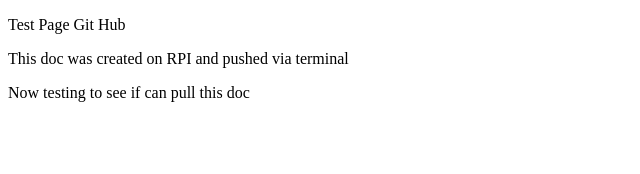
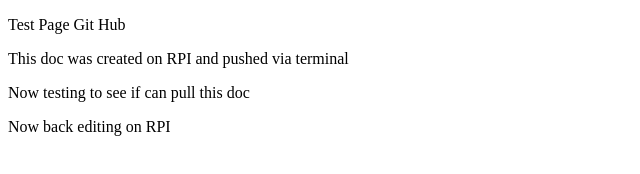
Before and after one commit to ZombieMikeCoder/Testing-Site-Design-1, a plain HTML site: page HTML/test.html in a window 1280 px wide. Shown: the whole page, without its empty margins (0-640 px from the left). Drawn offline with Linux system fonts and the light colour scheme.

Commit message:
Edited test.html

```diff
--- a/HTML/test.html
+++ b/HTML/test.html
@@ -10,6 +10,9 @@
 <p>Test Page Git Hub</p>
 <p>This doc was created on RPI and pushed via terminal</p>
 <p>Now testing to see if can pull this doc</p>
+
+
+<p>Now back editing on RPI</p>
 </body>
 
 
```
